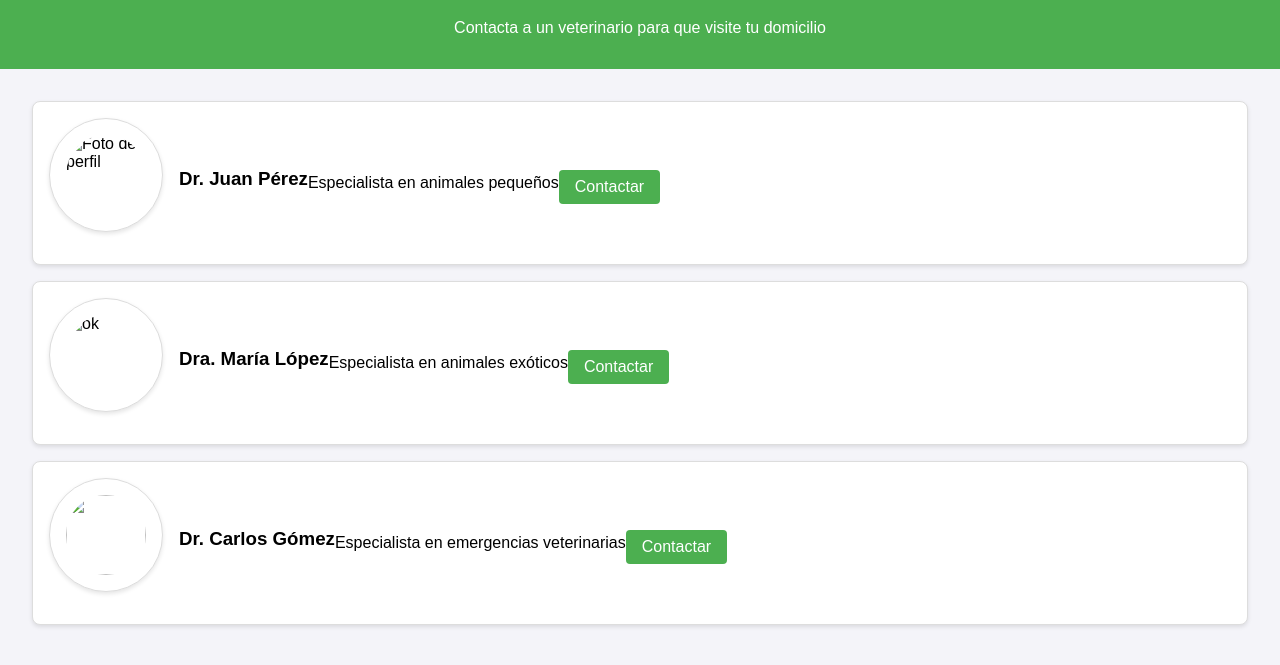
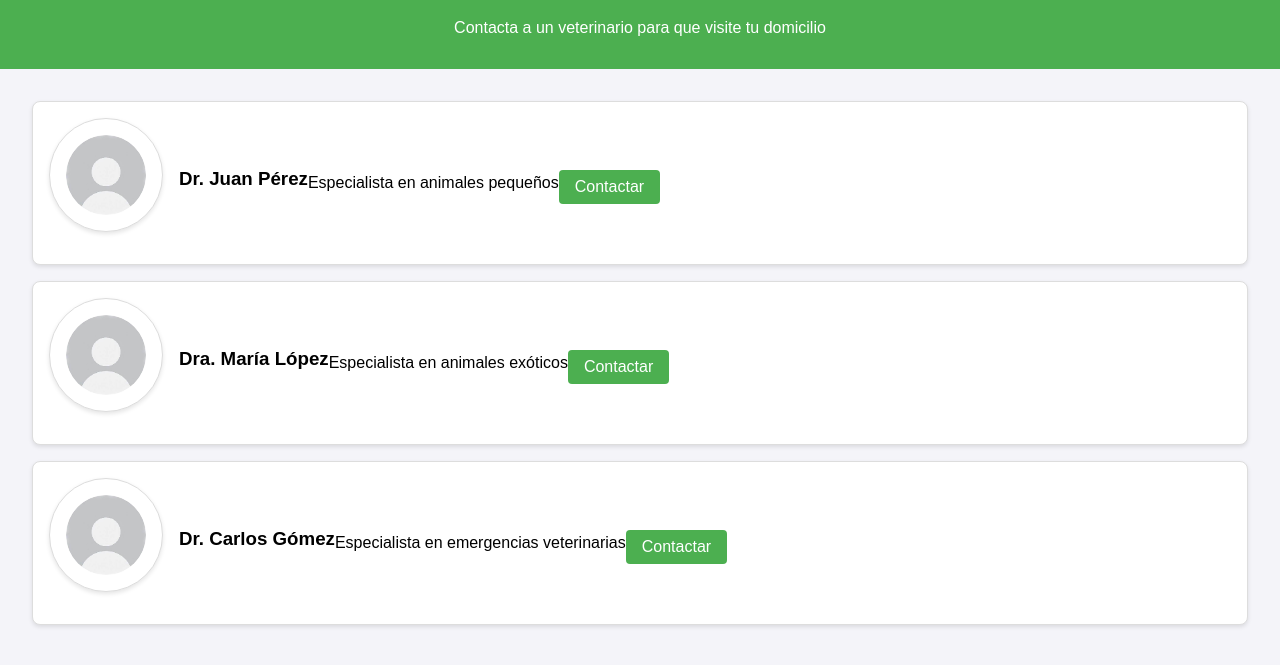
Before and after one commit to Shisuiidk/PetConnect, a plain HTML site: page CantactarV.html in a window 1280 px wide. Shown: the part 77-742 px from the top of the page. Drawn offline with Linux system fonts and the light colour scheme.

Commit message:
Update CantactarV.html

```diff
--- a/CantactarV.html
+++ b/CantactarV.html
@@ -68,19 +68,19 @@
     <div class="container">
         <form action="/Reseña.html" method="post">
         <div class="vet-card">
-            <img src="/Imagenes/OIP.jpeg" alt="Foto de perfil" class="vet-card">
+            <img src="OIP.jpeg" alt="Foto de perfil" class="vet-card">
             <h3>Dr. Juan Pérez</h3>
             <p>Especialista en animales pequeños</p>
             <a href="https://wa.me/+584144859764" class="contact-btn" type="submit">Contactar</a>
         </div>
         <div class="vet-card">
-            <img src="/Imagenes/OIP.jpeg" alt="ok" class="vet-card">
+            <img src="OIP.jpeg" alt="ok" class="vet-card">
             <h3>Dra. María López</h3>
             <p>Especialista en animales exóticos</p>
             <a href="https://wa.me/+584120400629" class="contact-btn">Contactar</a>
         </div>
         <div class="vet-card">
-            <img src="/Imagenes/OIP.jpeg" alt="" class="vet-card">
+            <img src="OIP.jpeg" alt="" class="vet-card">
             <h3>Dr. Carlos Gómez</h3>
             <p>Especialista en emergencias veterinarias</p>
             <a href="https://wa.me/+584244283812" class="contact-btn">Contactar</a>
```
